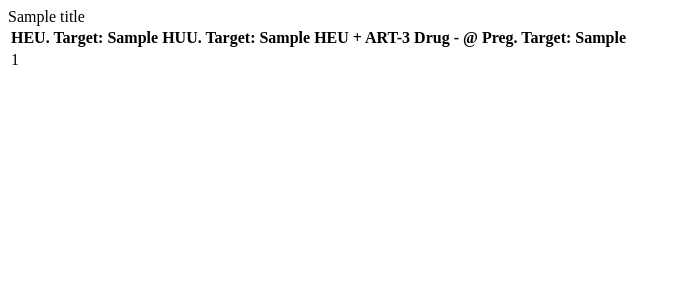
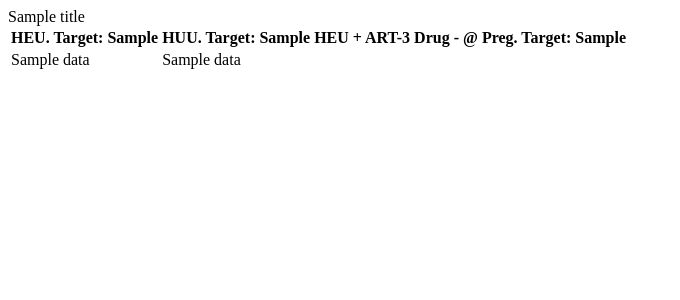
Before and after one commit to geek911/flourish-reports, a Django app: template flourish_reports/templates/flourish_reports/enrolment/cohort_panel.html in a window 1280 px wide. Shown: the top 300 px of the page, without its empty margins (0-680 px from the left). Run offline with Django 3.2, Linux system fonts and the light colour scheme; the template is opened without the code that fills it: most values are stand-ins (such as "Sample title", 1, 10 or a date in 2020); parts of the project's set-up code (start-up, migrations or seed data) failed here and were passed over.

Commit message:
Update cohort_panel.html

```diff
--- a/flourish_reports/templates/flourish_reports/enrolment/cohort_panel.html
+++ b/flourish_reports/templates/flourish_reports/enrolment/cohort_panel.html
@@ -1,3 +1,5 @@
+{% load flourish_reports_dashboard_extras %}
+
 <div class="panel panel-info">
     <div class="panel-heading">{{ title }}</div>
     <div class="panel-body">
@@ -15,9 +17,8 @@
             </thead>
             <tbody>
             <tr>
-                {% for key, value in data.items %}
-                    <td>{{ value | length }}</td>
-                {% endfor %}
+                <td>{{ data|get_item:'Unexposed' }}</td>
+                <td>{{ data|get_item:'3drug' }}</td>
             </tr>
             </tbody>
         </table>
```
